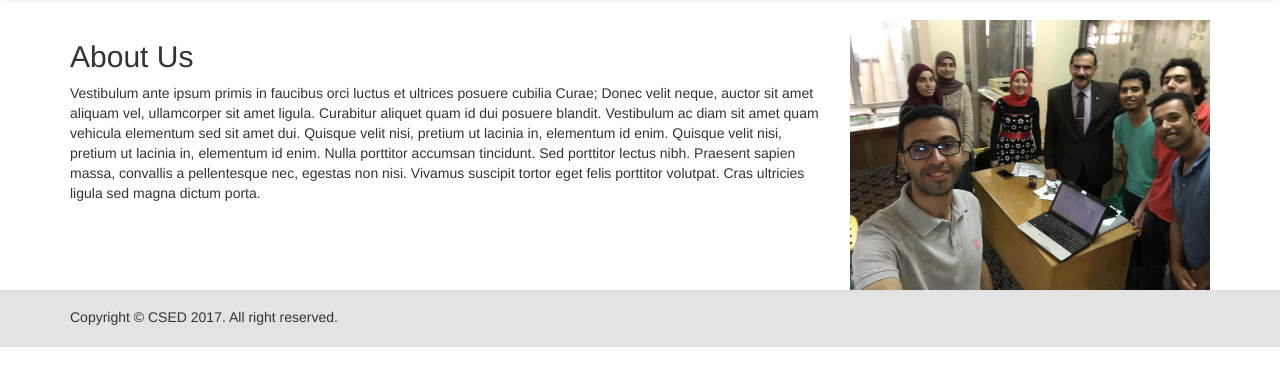
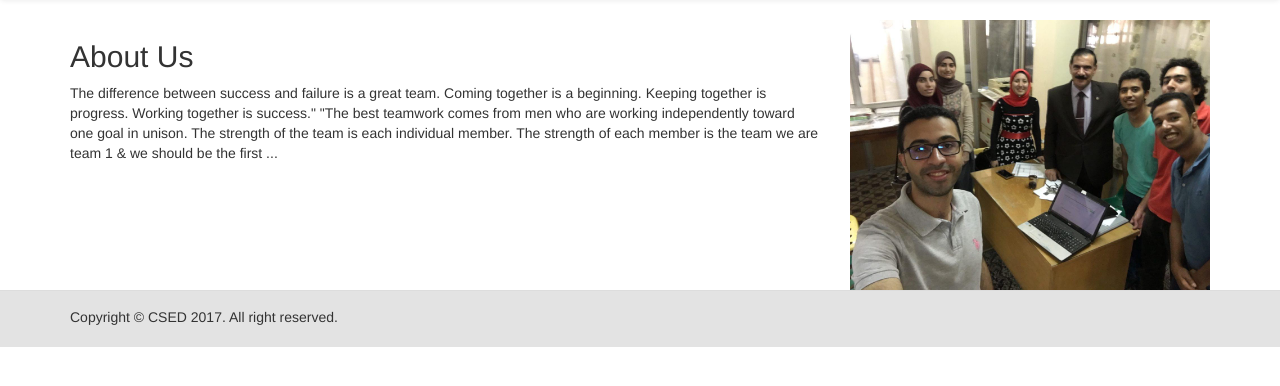
Before and after one commit to we-have-no-name/web-app, a Django app: template sentiment_analysis/templates/sentiment_analysis/about.html in a window 1280 px wide. Shown: the part 52-438 px from the top of the page. Run offline with Django 3.2, Linux system fonts and the light colour scheme; the template is opened without the code that fills it, so the values that code supplies are empty; some libraries are stand-ins or nearby versions.

Commit message:
Update about.html

```diff
--- a/sentiment_analysis/templates/sentiment_analysis/about.html
+++ b/sentiment_analysis/templates/sentiment_analysis/about.html
@@ -7,23 +7,13 @@
         <div class="row">
              <div class="col-sm-12 col-md-8">
                 <h2>About Us</h2>
-                <p>Vestibulum ante ipsum primis in faucibus orci luctus et ultrices posuere cubilia Curae; Donec velit
-                    neque,
-                    auctor
-                    sit amet aliquam vel, ullamcorper sit amet ligula. Curabitur aliquet quam id dui posuere blandit.
-                    Vestibulum
-                    ac
-                    diam sit amet quam vehicula elementum sed sit amet dui. Quisque velit nisi, pretium ut lacinia in,
-                    elementum
-                    id
-                    enim. Quisque velit nisi, pretium ut lacinia in, elementum id enim. Nulla porttitor accumsan
-                    tincidunt.
-                    Sed
-                    porttitor lectus nibh. Praesent sapien massa, convallis a pellentesque nec, egestas non nisi.
-                    Vivamus
-                    suscipit
-                    tortor eget felis porttitor volutpat. Cras ultricies ligula sed magna dictum porta.</p>
-            </div>
+                <p>The difference between success and failure is a great team.
+                    Coming together is a beginning. Keeping together is progress.
+                    Working together is success."
+                    "The best teamwork comes from men who are working independently toward one goal in unison.
+                    The strength of the team is each individual member. The strength of each member is the team
+                    we are team 1 & we should be the first ...</p>
+              </div>
             <div class="col-sm-12 col-md-4">
                 <img class="auto-fit" src="{% static 'sentiment_analysis/imgs/photo_2017-06-26_14-19-52.jpg' %}" alt="image">
             </div>
```
